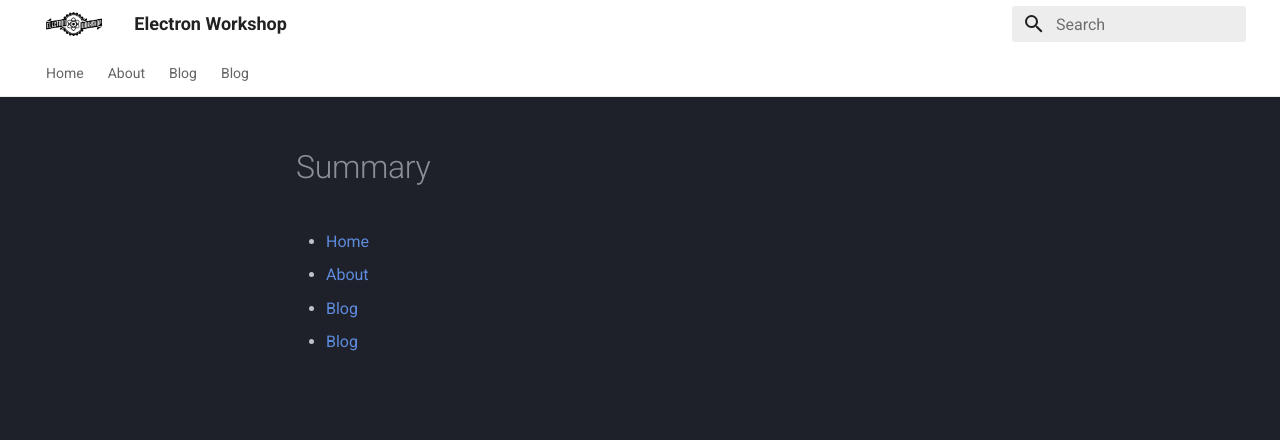
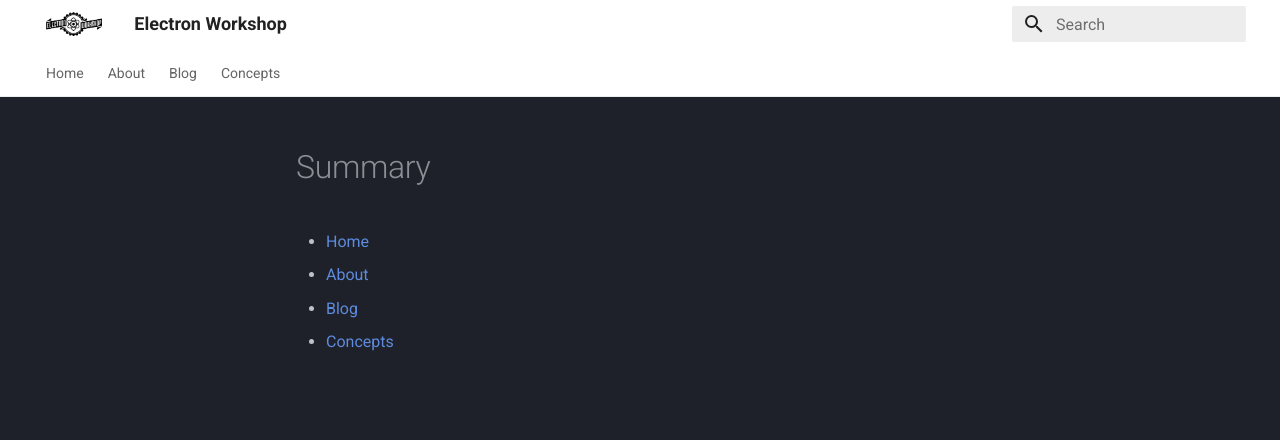
Before and after one commit to electron-workshop/electronworkshop.com.au, an MkDocs documentation site: the page built from docs/SUMMARY.md, in a window 1280 px wide. Shown: the top 440 px of the page. Built offline with MkDocs 1.6.1 and Material for MkDocs 9.7.7, drawn with Linux system fonts in a browser that asks for light colours.

Commit message:
corrections

```diff
--- a/docs/SUMMARY.md
+++ b/docs/SUMMARY.md
@@ -3,4 +3,4 @@
 - [Home](index.md)
 - [About](about.md)
 - [Blog](/blog/)
-- [Blog](/concepts/)
+- [Concepts](/concepts/)
```
